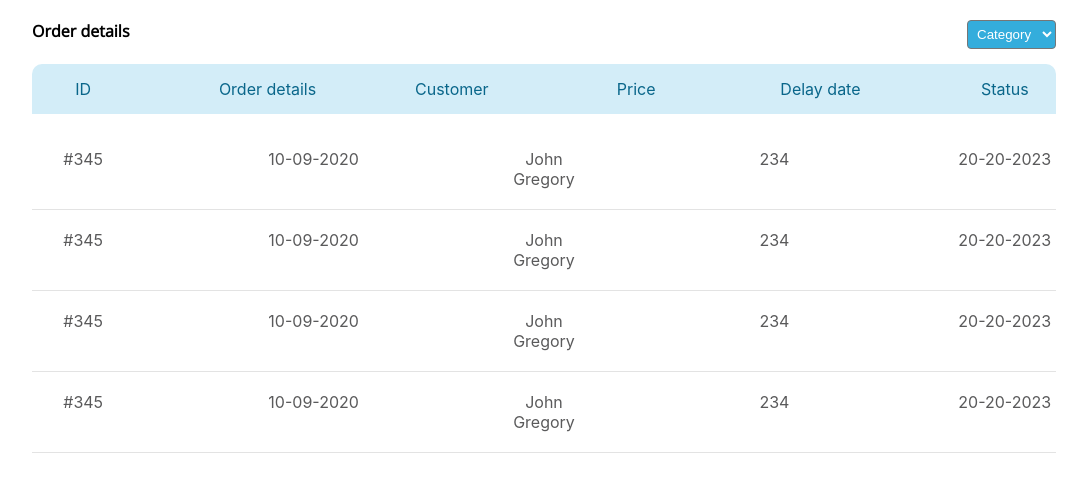
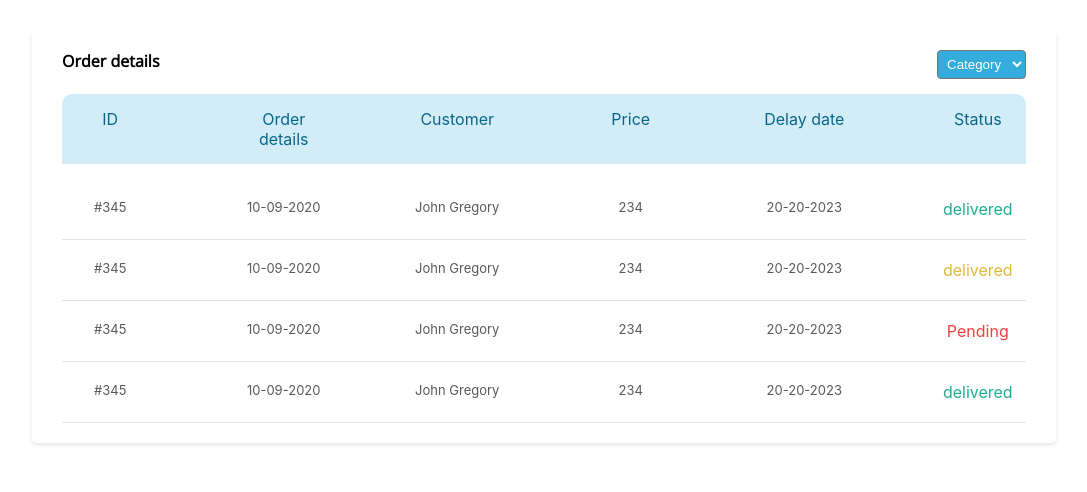
Before and after one commit to sideeq12/admin-trit, a Next.js app: page / in a window 1280 px wide. Shown: the top 492 px of the page, without its empty margins (96-1183 px from the left). Built offline with nearby package versions, Linux system fonts and the light colour scheme; a web font is replaced by a local one.

Commit message:
order details

```diff
--- a/components/order_details/order.tsx
+++ b/components/order_details/order.tsx
@@ -23,11 +23,12 @@ export const Order_details = () =>{
                 <label htmlFor="stat">Status</label>
             </div>
             {orderdata.map((odata)=> <div className="headlist list">
-                <label htmlFor="id">{odata.id}</label>
+                <label className="id" htmlFor="id">{odata.id}</label>
                 <label htmlFor="order details">{odata.order_date}</label>
-                <label htmlFor="customer">{odata.customer}</label>
+                <label className="cut" htmlFor="customer">{odata.customer}</label>
                 <label htmlFor="Price">{odata.price}</label>
                 <label htmlFor="Delay date">{odata.delivery_date}</label>
+                <SPAN className="lab" status={odata.status}><strong>{odata.status_details}</strong></SPAN>
             </div>)}
         </Order_section>
     )
--- a/components/order_details/orderdata.ts
+++ b/components/order_details/orderdata.ts
@@ -8,7 +8,8 @@ export const orderdata = [
         customer : "John Gregory",
         price : 234,
         delivery_date : "20-20-2023",
-        status : "delivered"
+        status : true,
+        status_details : "delivered"
     },
     {
         id : "#345",
@@ -16,7 +17,8 @@ export const orderdata = [
         customer : "John Gregory",
         price : 234,
         delivery_date : "20-20-2023",
-        status : "delivered"
+        status : null,
+        status_details : "delivered"
     },
     {
         id : "#345",
@@ -24,7 +26,8 @@ export const orderdata = [
         customer : "John Gregory",
         price : 234,
         delivery_date : "20-20-2023",
-        status : "delivered"
+        status : false,
+        status_details : "Pending"
     },
     {
         id : "#345",
@@ -32,6 +35,7 @@ export const orderdata = [
         customer : "John Gregory",
         price : 234,
         delivery_date : "20-20-2023",
-        status : "delivered"
+        status : true,
+        status_details : "delivered"
     }
 ]
--- a/components/order_details/orderdetail.ts
+++ b/components/order_details/orderdetail.ts
@@ -1,13 +1,17 @@
 import styled from "styled-components";
 
 interface spandata{
-    status : string
+    status : any
 }
 
 
 export const Order_section = styled.div`
         width : 80vw;
-        margin : 20px auto;
+        margin : 30px auto;
+        background: #FFFFFF;
+        box-shadow: 0px 2px 4px rgba(0, 0, 0, 0.1);
+        border-radius: 5px;
+        padding : 20px 30px;
         .titlesection{
             display: flex;
             justify-content: space-between;
@@ -32,6 +36,10 @@ export const Order_section = styled.div`
                 color : #09668A;
                 text-align: center;
             }
+            .lab{
+                width : 10%;
+                text-align: center;
+            }
 
         }
         .list{
@@ -41,10 +49,35 @@ export const Order_section = styled.div`
             padding : 20px 0px;
             label{
                 color: #5A5A5B;
+                font-size: small;
             }
         }
 
+@media (max-width: 720px) {
+    width : 95vw;
+    padding : 10px 5px;
+    margin : 10px auto;
+    label, strong{
+    font-size: x-small;
+    text-align: left;
+    }
+    label{
+        width : 12%;
+    }
+    label.id{
+        width : 3%;
+    }
+    label.cut{
+        width : 18%;
+    }
+}
 `
 
-export const SPAN = styled.label<spandata>`
+export const SPAN = styled.div<spandata>`
+
+            strong{
+                font-weight: normal;
+                color : ${props => props.status == true ? "#1EAD91" : ( props.status === null ? "#E2B93B" : "#F43F3F")}
+            }
+
 `
```
